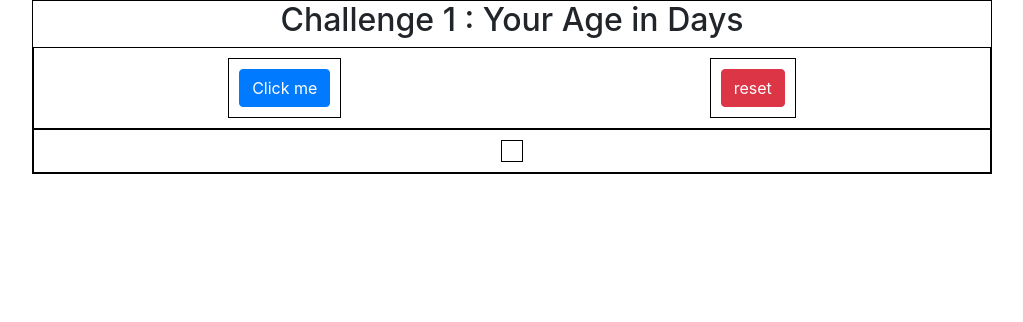
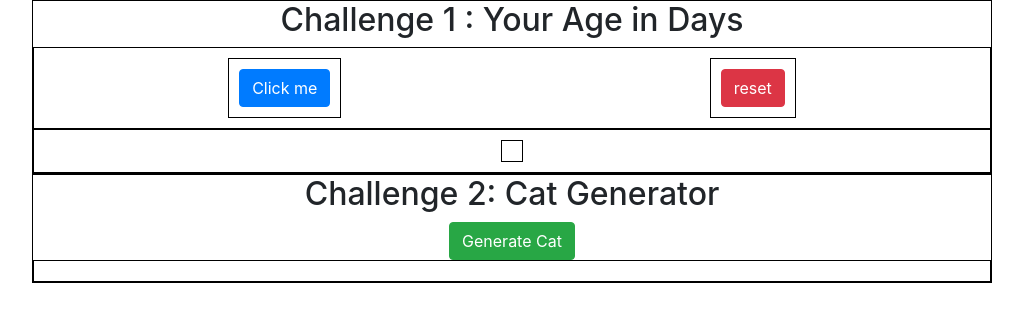
Before and after one commit to slsksh/javascript-crash-course, a plain HTML site: page challenge/index.html in a window 1280 px wide. Shown: the whole page, without its empty margins (128-1151 px from the left). Drawn offline with nearby package versions, Linux system fonts and the light colour scheme.

Commit message:
ch2 cat generator

```diff
--- a/challenge/index.html
+++ b/challenge/index.html
@@ -26,6 +26,15 @@
         <div id="flex-box-result"></div>
       </div>
     </div>
+
+    <div class="container-2">
+      <h2>Challenge 2: Cat Generator</h2>
+        <button class="btn btn-success" id="cat-generator" onclick="generateCat()">Generate Cat</button>
+        <div class="flex-box-container-2" id="flex-cat-gen">
+
+        </div>
+      </div>
+    </div>
     <script src="static/js/script.js"></script>
   </body>
 </html>
--- a/challenge/static/css/style.css
+++ b/challenge/static/css/style.css
@@ -1,10 +1,12 @@
-.container-1 {
+.container-1,
+.container-2 {
   border: 1px solid black;
   width: 75%;
   margin: 0 auto;
   text-align: center;
 }
-.flex-box-container-1 {
+.flex-box-container-1,
+.flex-box-container-2 {
   display: flex;
   border: 1px solid black;
   padding: 10px;
@@ -19,3 +21,8 @@
   border: 1px solid black;
   align-items: center;
 }
+
+.flex-box-container-2 img {
+  margin: 10px;
+  box-shadow: 0px 10px 50px rgba(0, 0, 0, 0.7);
+}
--- a/challenge/static/js/script.js
+++ b/challenge/static/js/script.js
@@ -13,3 +13,11 @@ function ageInDays() {
 function reset() {
   document.getElementById("ageInDays").remove();
 }
+
+function generateCat() {
+  var image = document.createElement("img");
+  var div = document.getElementById("flex-cat-gen");
+  image.src =
+    "http://thecatapi.com/api/images/get?format=src&type=gif&size=small";
+  div.appendChild(image);
+}
```
Also changed, not shown: 1 other file.
